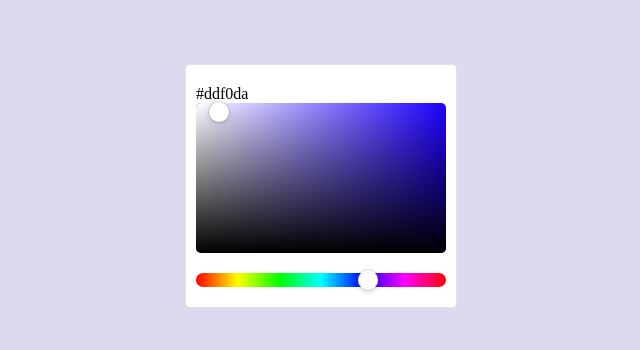
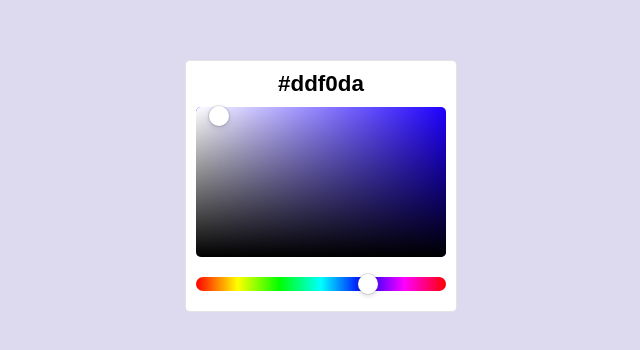
Before and after one commit to loonywizard/color-picker.js, a website built with webpack: page index.html in a window 1280 px wide. Shown: the part 214-564 px from the top of the page, without its empty margins (319-959 px from the left). Built offline with nearby package versions, Linux system fonts and the light colour scheme.

Commit message:
Add styles to RGB Display

```diff
--- a/src/styles.scss
+++ b/src/styles.scss
@@ -31,6 +31,11 @@ html, body {
 }
 
 .rgb-display {
+  text-align: center;
+  margin-bottom: 10px;
+  font-family: sans-serif;
+  font-weight: bold;
+  font-size: 1.4rem;
   color: $color-black;
 }
 
@@ -38,7 +43,7 @@ html, body {
   border-radius: 5px;
   background: $color-white;
   border: 1px solid rgba(0, 0, 0, 0.11);
-  padding: 20px 10px;
+  padding: 10px 10px 20px 10px;
 }
 
 .saturation-brightness-picker {
```
